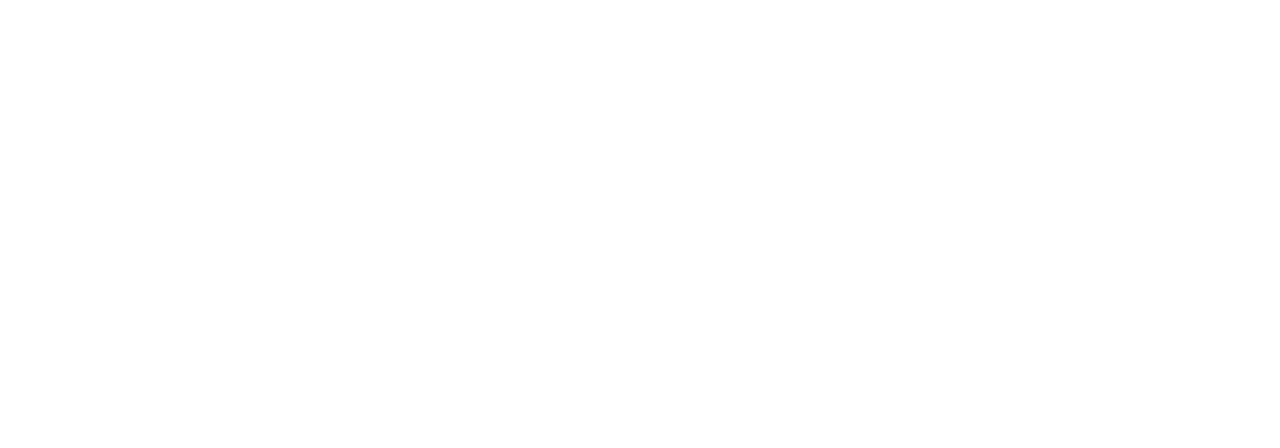
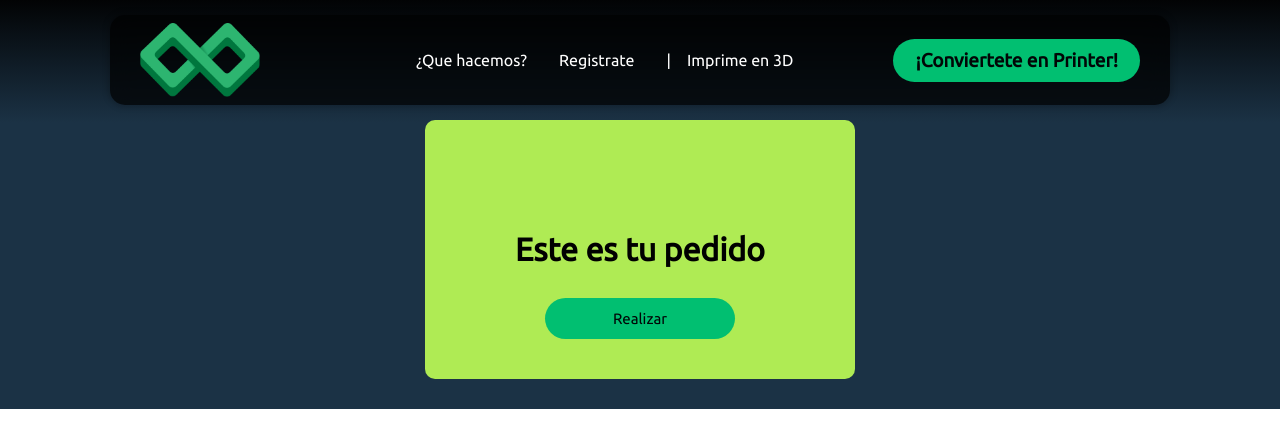
Before and after one commit to agustindiazad/REPOSITORIO-PROYECTO-SEMESTRAL, a React (Create React App) app in the folder frontend2/: page /orders in a window 1280 px wide. Before the commit this address had no page. Shown: the top 448 px of the page. Built offline with nearby package versions, Linux system fonts and the light colour scheme.

Commit message:
box-orders

```diff
--- a/frontend2/src/App.js
+++ b/frontend2/src/App.js
@@ -1,6 +1,6 @@
 import { BrowserRouter as Router, Routes, Route } from 'react-router-dom';
 import Home from './pages/home/Home';
-import Test from './pages/Test';
+import Orders from './pages/Orders/Orders';
 
 function App() {
   console.log("testing");
@@ -8,7 +8,7 @@
     <Router>
       <Routes>
         <Route path='/' element={<Home />} excact />
-        <Route path='/test' element={<Test />} excact />
+        <Route path='/orders' element={<Orders />} excact />
       </Routes>
     </Router>
   );
--- /dev/null
+++ b/frontend2/src/pages/Orders/Orders.js
@@ -0,0 +1,31 @@
+import React, { useState } from 'react'
+import Navbar from '../../Components/Navbar/index'
+import Sidebar from '../../Components/Sidebar/index'
+import Footer from '../../Components/Footer/index'
+import './ostyle.css'
+
+
+function Orders() {
+    const [isOpen, setIsOpen] = useState(false)
+    const toggle = () => {
+        setIsOpen(!isOpen)
+    }
+    return (
+        <div className="App">
+            <header className="App-body">
+                <Sidebar isOpen={isOpen} toggle={toggle} />
+                <Navbar toggle={toggle} />
+                <div className='container'>
+                    <div className='box'>
+                        <h1>Este es tu pedido</h1>
+                        <div className='button'>
+                            Realizar
+                        </div>
+                    </div>
+                </div>
+            </header>
+        </div>
+    );
+}
+
+export default Orders;
--- /dev/null
+++ b/frontend2/src/pages/Orders/ostyle.css
@@ -0,0 +1,46 @@
+.App-body {
+    background-color: #1b3245;
+    background: linear-gradient(rgb(2, 3, 4) 0%, rgb(27, 50, 69) 30%);
+    padding: 15px 60px;
+    /* change the color to white */
+    color: white;
+}
+.container {
+    display: flex;
+    align-items: center;
+    justify-content: center;
+    flex-direction: row;
+    flex-wrap: wrap;
+}
+.box{
+    background-color: rgb(175, 235, 84);
+    padding: 90px;
+    margin: 15px;
+    border-radius: 10px;
+    color: #000000;
+    transition: all 1s;
+
+}
+.box:hover{
+	transform:scale(1.09) ;
+}
+.button{
+    margin: 30px;
+    border-radius: 50px;
+    background: rgb(1, 191, 113);
+    padding: 12px 30px;
+    color: rgb(1, 6, 6);
+    font-size: 15px;
+    display: flex;
+    -webkit-box-pack: center;
+    justify-content: center;
+    -webkit-box-align: center;
+    align-items: center;
+    transition: all 0.2s ease-in-out 0s;
+    cursor: pointer;
+    margin-bottom: -50px;
+}
+.button:hover{
+    transition: all 0.2s ease-in-out 0s;
+    background-color: rgb(255, 255, 255);
+}
--- a/frontend2/src/pages/Test.js
+++ /dev/null
@@ -1,16 +0,0 @@
-
-
-function Test() {
-    return (
-        <div className="App">
-            <header className="App-header">
-                {/* <img src={logo} className="App-logo" alt="logo" /> */}
-                <p>
-                    Esto es un testetetssaettoeaijoa
-                </p>
-            </header>
-        </div>
-    );
-}
-
-export default Test;
```
Also changed, not shown: frontend2/src/images/files_2.png (added).
